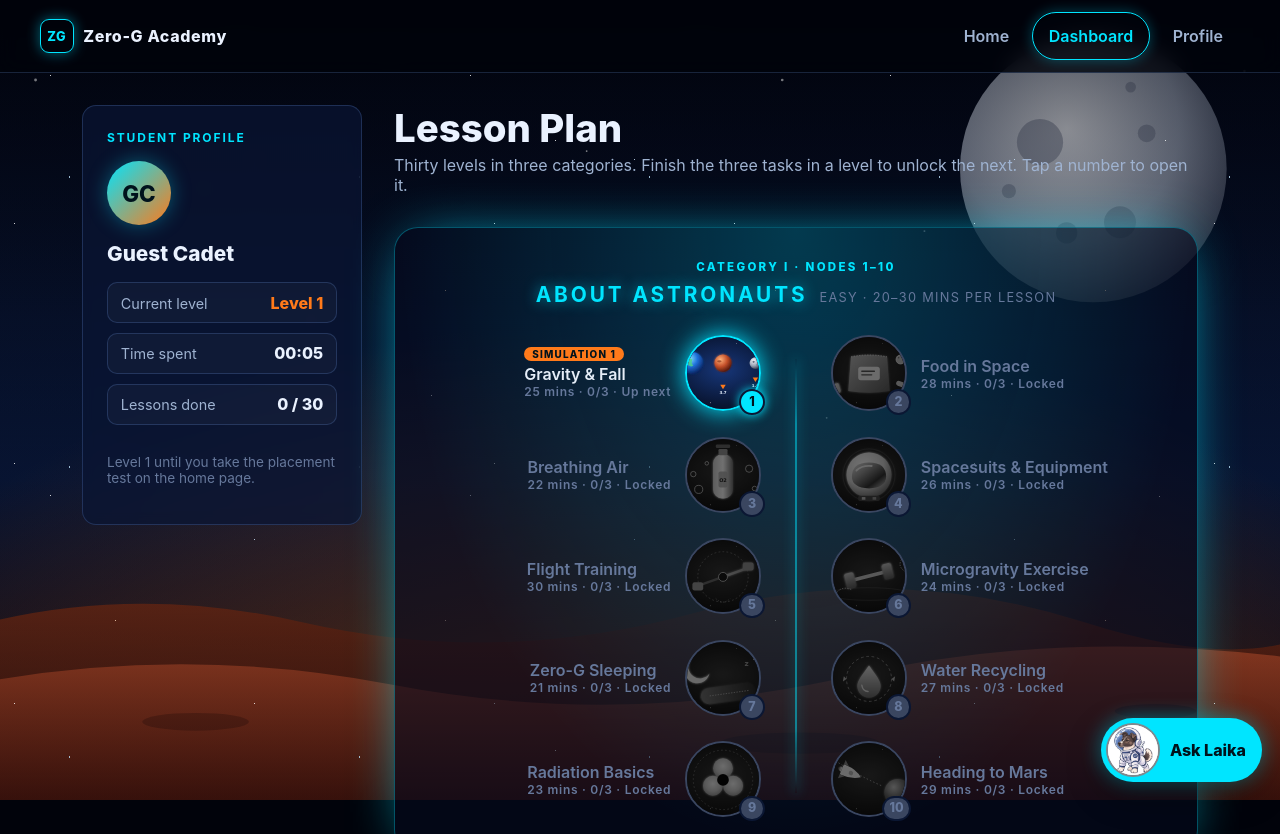
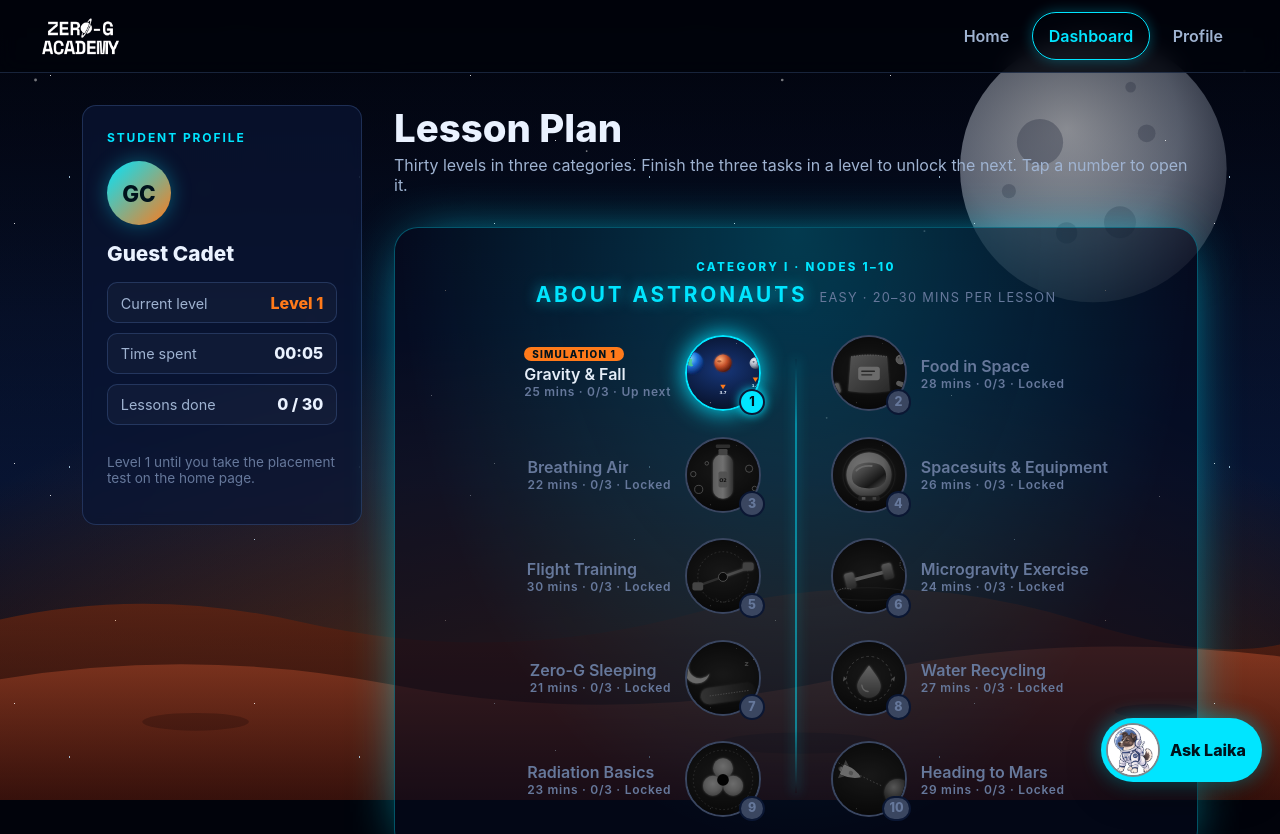
Before and after one commit to jakiphongpham-design/zero-g-academy, a plain HTML site: page dashboard.html in a window 1280 px wide. Shown: the top 834 px of the page. Drawn offline with Linux system fonts and the light colour scheme.

Commit message:
feat(core): replace header mark with white academy logo

```diff
--- a/dashboard.html
+++ b/dashboard.html
@@ -63,9 +63,10 @@
   </div>
 
   <header class="topnav">
-    <a class="brand" href="index.html">
-      <span class="brand-mark" aria-hidden="true">ZG</span>
-      <span>Zero-G Academy</span>
+    <a class="brand" href="index.html" aria-label="Zero-G Academy home">
+      <span class="brand-logo-frame" aria-hidden="true">
+        <img class="brand-logo" src="ZERO-G%20ACADEMY_White.png" alt="">
+      </span>
     </a>
     <nav aria-label="Main">
       <ul class="nav-links">
--- a/styles.css
+++ b/styles.css
@@ -111,23 +111,26 @@ a { color: var(--cyan); }
 .brand {
   display: flex;
   align-items: center;
-  gap: 0.6rem;
   color: var(--text);
-  font-weight: 800;
-  letter-spacing: 0.04em;
   text-decoration: none;
 }
 
-.brand-mark {
-  display: grid;
-  place-items: center;
-  width: 2.1rem;
-  height: 2.1rem;
-  border: 1px solid var(--cyan);
-  border-radius: 9px;
-  color: var(--cyan);
-  font-size: 0.8rem;
-  box-shadow: 0 0 14px rgba(0, 229, 255, 0.45);
+.brand-logo-frame {
+  position: relative;
+  width: 5.125rem;
+  height: 2.5rem;
+  flex: 0 0 auto;
+  overflow: hidden;
+}
+
+.brand-logo {
+  position: absolute;
+  top: -0.375rem;
+  left: -2.125rem;
+  width: 9.3125rem;
+  max-width: none;
+  height: auto;
+  display: block;
 }
 
 .nav-links {
```
Also changed, not shown: index.html (+4 -3 lines), ZERO-G ACADEMY_White.png (added).
